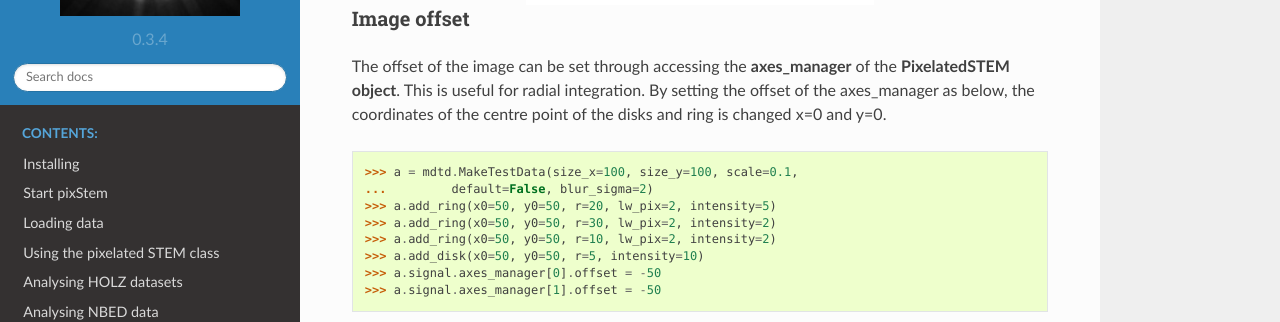
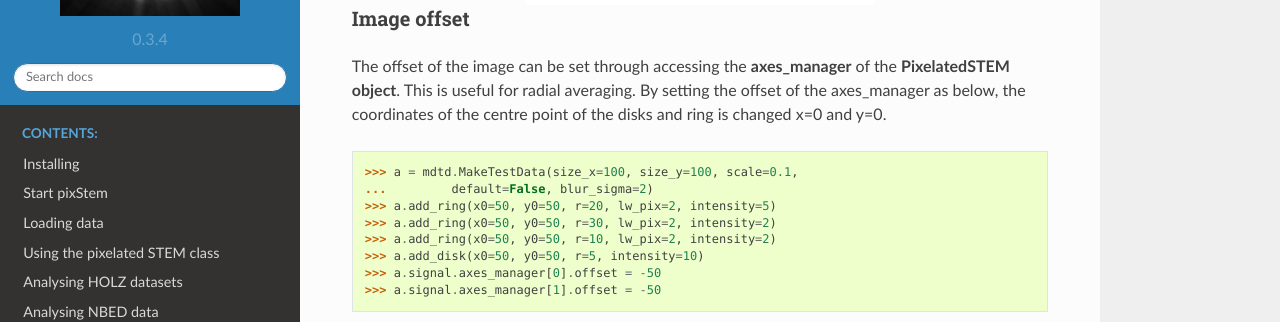
Before and after one commit to pyxem/pyxem, a Sphinx documentation site: the page built from doc/generate_test_data.rst, in a window 1280 px wide and 900 px high, scrolled down 3819 px. Shown: the part 177-499 px from the top of the window. Built offline with Sphinx 7.4.7 and the Read the Docs theme 2.0.0, drawn with Linux system fonts in a browser that asks for light colours.

Commit message:
DOC: fix several instances of radial_integration to radial_average

```diff
--- a/doc/analysing_holz_datasets.rst
+++ b/doc/analysing_holz_datasets.rst
@@ -96,7 +96,7 @@
 Doing the radial average
 ------------------------
 
-The next step is radially integrating the dataset as a function of distance from the centre position, which is done using :py:meth:`~pixstem.pixelated_stem_class.PixelatedSTEM.radial_average`.
+The next step is radially averaging the dataset as a function of distance from the centre position, which is done using :py:meth:`~pixstem.pixelated_stem_class.PixelatedSTEM.radial_average`.
 
 .. code-block:: python
 
--- a/doc/generate_test_data.rst
+++ b/doc/generate_test_data.rst
@@ -128,7 +128,7 @@
 ############
 
 The offset of the image can be set through accessing the **axes_manager** of the **PixelatedSTEM object**.
-This is useful for radial integration.
+This is useful for radial averaging.
 By setting the offset of the axes_manager as below, the coordinates of the centre point of the disks and ring is changed x=0 and y=0.
 
 .. code-block:: python
--- a/doc/images/analysing_holz_datasets/testdata.py
+++ b/doc/images/analysing_holz_datasets/testdata.py
@@ -24,8 +24,8 @@
 fig_signal.savefig("testdata_com_signal.png")
 fig_navigator.savefig("testdata_com_navigator.png")
 
-# Plotting radial integration signal
-s_radial = s.radial_integration(centre_x=s_com.inav[0].data, centre_y=s_com.inav[1].data)
+# Plotting radial average signal
+s_radial = s.radial_average(centre_x=s_com.inav[0].data, centre_y=s_com.inav[1].data)
 s_radial.plot()
 fig_signal = s_radial._plot.signal_plot.figure
 fig_navigator = s_radial._plot.navigator_plot.figure
```
